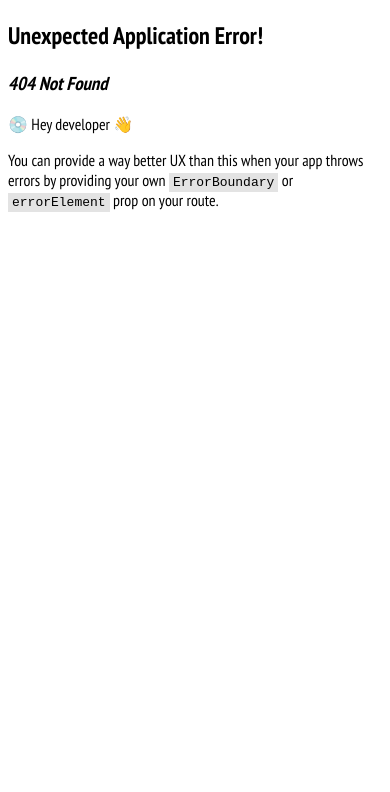
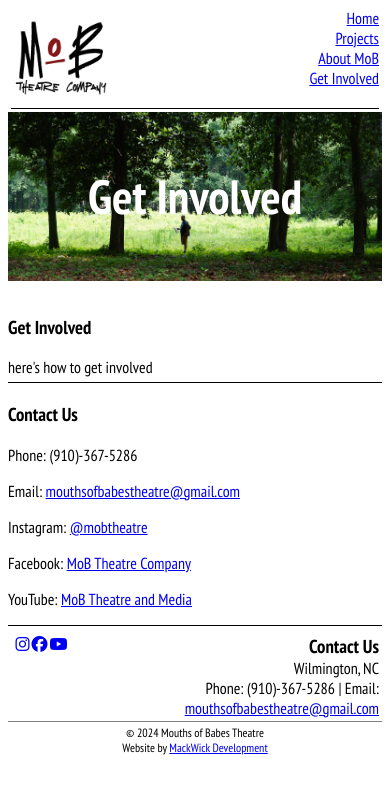
Before and after one commit to mackwick/MoB_Website_FE, a React (Vite) app: page /getinvolved in a window 390 px wide. Before the commit this address had no page. Shown: the top 792 px of the page. Built offline with nearby package versions, Linux system fonts and the light colour scheme; a web font is replaced by a local one.

Commit message:
super rough get involved page formatting for mobile

```diff
--- a/src/components/Footer.jsx
+++ b/src/components/Footer.jsx
@@ -23,7 +23,7 @@ function Footer() {
           <h3 className="footer-content">Contact Us</h3>
           <p className="footer-content">Wilmington, NC</p>
           <p className="footer-content">
-            Tel: (910)-367-5286 | Email:{" "}
+            Phone: (910)-367-5286 | Email:{" "}
             <a href="mailto:mouthsofbabestheatre@gmail.com">
               mouthsofbabestheatre@gmail.com
             </a>
--- a/src/components/Header.jsx
+++ b/src/components/Header.jsx
@@ -11,7 +11,7 @@ function Header() {
         <Link to="/">Home</Link>
         <Link to="/projects">Projects</Link>
         <Link to="/about">About MoB</Link>
-        <p>Get Involved</p>
+        <Link to="/getinvolved">Get Involved</Link>
       </nav>
     </div>
   );
--- a/src/index.css
+++ b/src/index.css
@@ -84,7 +84,8 @@ body {
 .about-press,
 .current-projects,
 .engagements-div,
-.previous-works {
+.previous-works,
+.how-to-involved {
   padding: 5px 0;
   border-bottom: solid black 1px;
   margin-top: 10px;
@@ -150,7 +151,8 @@ body {
 /*-----------------  ABOUT  -----------------*/
 
 .about-header,
-.projects-header {
+.projects-header,
+.contact-header {
   background-image: url("/images/placeholder.jpeg");
   background-size: cover;
   height: 20dvh;
--- /dev/null
+++ b/src/pages/Contact.jsx
@@ -0,0 +1,42 @@
+function Contact() {
+  return (
+    <div className="contact-container">
+      <div className="contact-header">
+        <h2>Get Involved</h2>
+      </div>
+      <div className="how-to-involved">
+        <h3>Get Involved</h3>here's how to get involved
+      </div>
+      <div className="full-contact-info">
+        <h3>Contact Us</h3>
+        <div>
+          <p>Phone: (910)-367-5286</p>
+          <p>
+            Email:{" "}
+            <a href="mailto:mouthsofbabestheatre@gmail.com">
+              mouthsofbabestheatre@gmail.com
+            </a>
+          </p>
+          <p>
+            Instagram:{" "}
+            <a href="https://www.instagram.com/mobtheatre/">@mobtheatre</a>
+          </p>
+          <p>
+            Facebook:{" "}
+            <a href="https://www.facebook.com/MoBTheatreCompany/">
+              MoB Theatre Company
+            </a>
+          </p>
+          <p>
+            YouTube:{" "}
+            <a href="https://www.youtube.com/channel/UCplIp7V5VNQDvq00an61NcQ">
+              MoB Theatre and Media
+            </a>
+          </p>
+        </div>
+      </div>
+    </div>
+  );
+}
+
+export default Contact;
--- a/src/router.jsx
+++ b/src/router.jsx
@@ -7,6 +7,7 @@ import App from "./App";
 import Landing from "./pages/Landing";
 import About from "./pages/About";
 import Projects from "./pages/Projects";
+import Contact from "./pages/Contact";
 
 //ROUTER
 const router = createBrowserRouter(
@@ -15,6 +16,7 @@ const router = createBrowserRouter(
       <Route path="" element={<Landing />} />
       <Route path="/about" element={<About />} />
       <Route path="/projects" element={<Projects />} />
+      <Route path="/getinvolved" element={<Contact />} />
     </Route>
   )
 );
```
